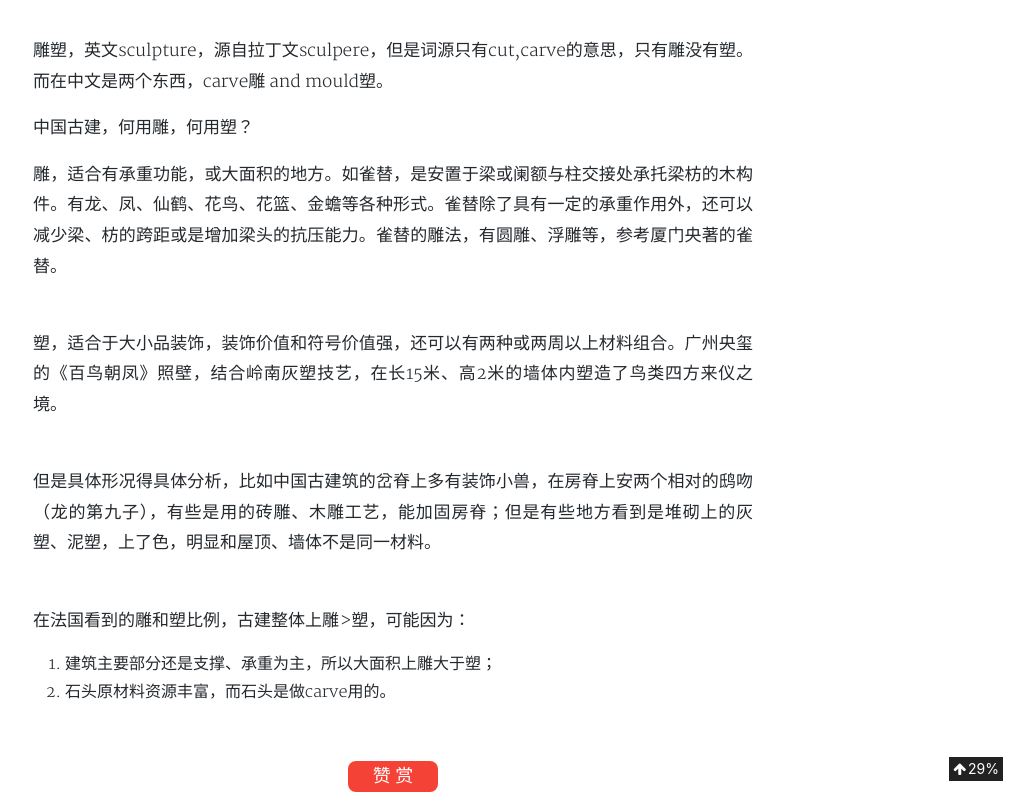
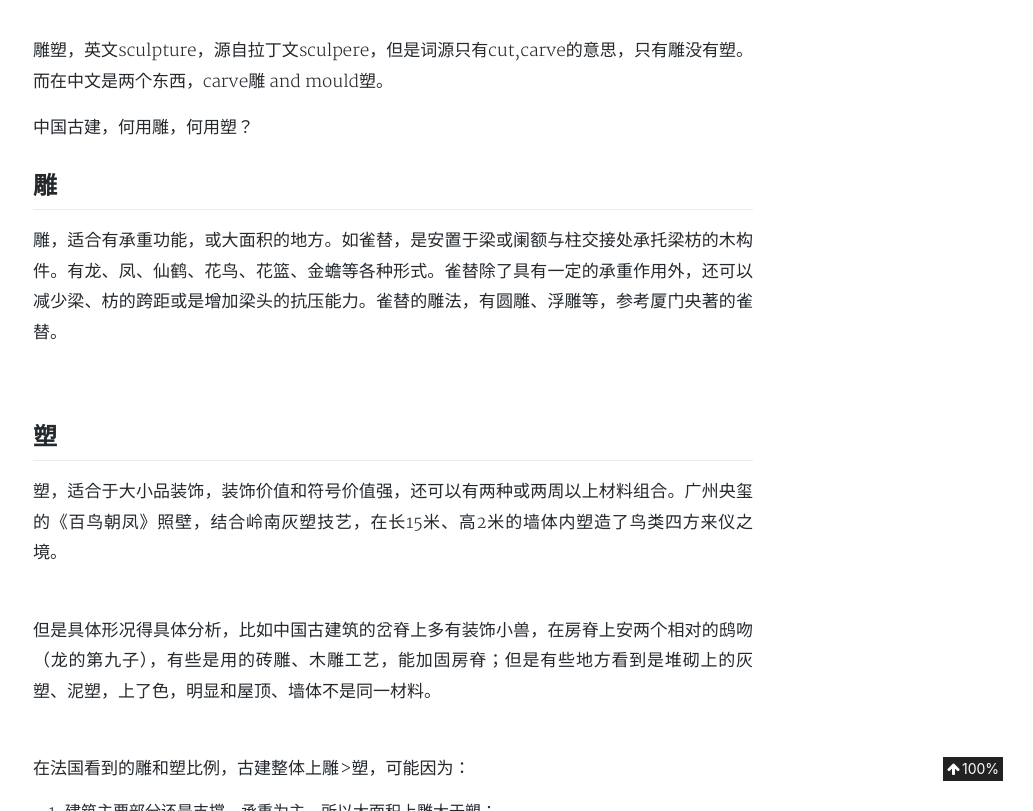
Before and after one commit to aJiea/ajiea.github.io, a Jekyll site: the page built from _posts/2019-04-05-architecture.md, in a window 1280 px wide and 900 px high, scrolled down 375 px, cut to the strip 89-900 px from the top of the window. Shown: the whole strip, without its empty margins (247-1280 px from the left). Built offline with Jekyll 4.4.1, drawn with Linux system fonts in a browser that asks for light colours; nearby versions of some CDN libraries; comment, search, counter and statistics services are not loaded; a style sheet for code colours, icons or effects is not loaded.

Commit message:
Update 2019-04-05-architecture.md

```diff
--- a/_posts/2019-04-05-architecture.md
+++ b/_posts/2019-04-05-architecture.md
@@ -14,10 +14,12 @@ categories: 'ARCHITECTURE'
 中国古建，何用雕，何用塑？
 <br/>
 
+## 雕
 雕，适合有承重功能，或大面积的地方。如雀替，是安置于梁或阑额与柱交接处承托梁枋的木构件。有龙、凤、仙鹤、花鸟、花篮、金蟾等各种形式。雀替除了具有一定的承重作用外，还可以减少梁、枋的跨距或是增加梁头的抗压能力。雀替的雕法，有圆雕、浮雕等，参考厦门央著的雀替。
 
 
 <br/>
+## 塑
 塑，适合于大小品装饰，装饰价值和符号价值强，还可以有两种或两周以上材料组合。广州央玺的《百鸟朝凤》照壁，结合岭南灰塑技艺，在长15米、高2米的墙体内塑造了鸟类四方来仪之境。
 
 <br/>
```
